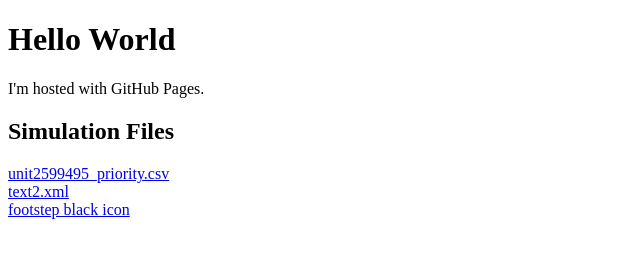
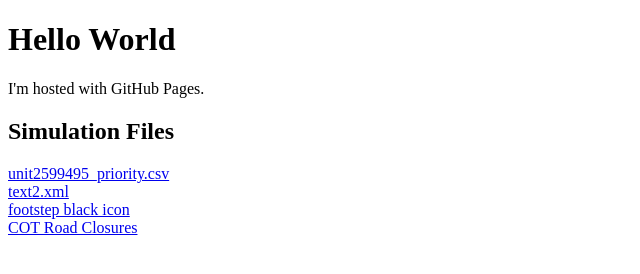
Before and after one commit to dstajan/dstajan.github.io, a plain HTML site: page index.html in a window 1280 px wide. Shown: the whole page, without its empty margins (0-640 px from the left). Drawn offline with Linux system fonts and the light colour scheme.

Commit message:
Update index.html

```diff
--- a/index.html
+++ b/index.html
@@ -7,6 +7,7 @@
 <a href="./unit2599495_priority.csv" target="_blank">unit2599495_priority.csv</a><br>
 <a href="./text2.xml" target="_blank">text2.xml</a><br>
 <a href="./footsteps/footsteps-black.png" target="_blank">footstep black icon</a><br>
+<a href="./COTRoadClosure.json" target="_blank">COT Road Closures</a><br>
   <br>
 </body>
 </html>
```
